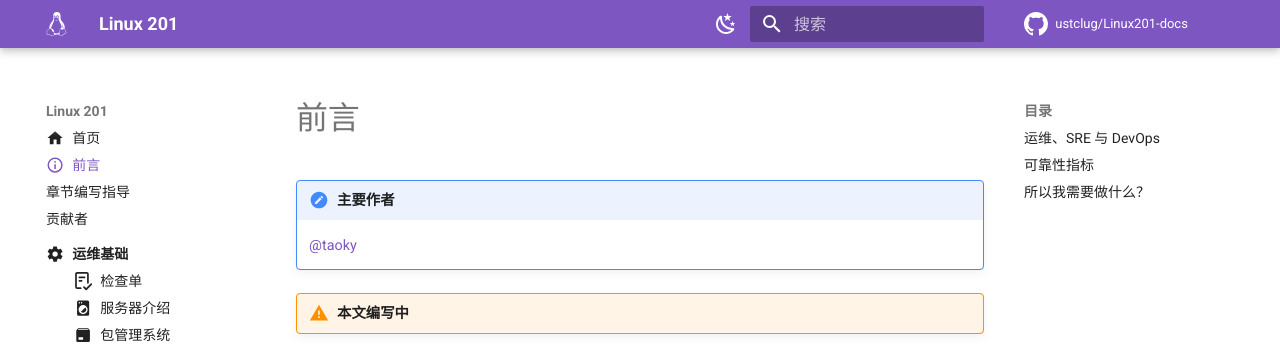
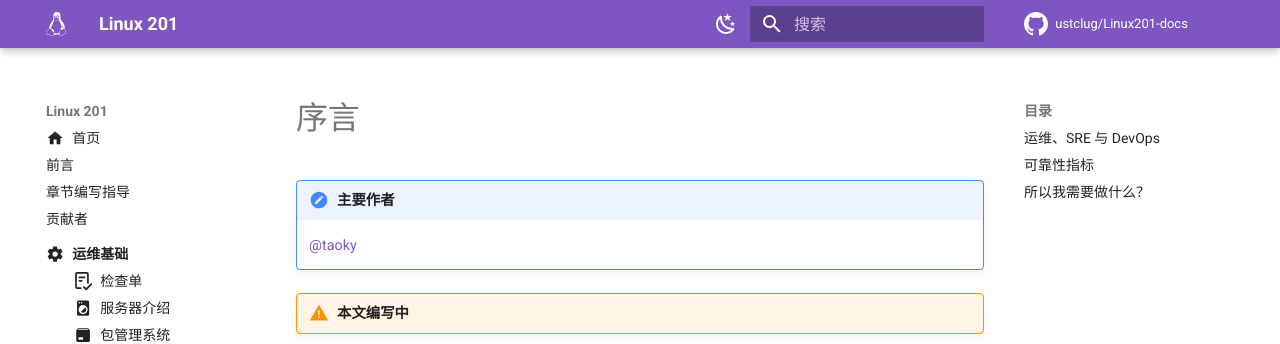
Before and after one commit to ustclug/Linux201-docs, an MkDocs documentation site: the page built from docs/preface.md, in a window 1280 px wide and 900 px high. Shown: the top 344 px of the window. Built offline with MkDocs 1.6.1 and Material for MkDocs 9.7.7, drawn with Linux system fonts in a browser that asks for light colours; comment, search, counter and statistics services are not loaded.

Commit message:
Rename foreword → preface, fix #57

```diff
--- a/docs/foreword.md
+++ b/docs/preface.md
@@ -2,7 +2,7 @@
 icon: material/information-outline
 ---
 
-# 前言
+# 序言
 
 !!! note "主要作者"
 
```
